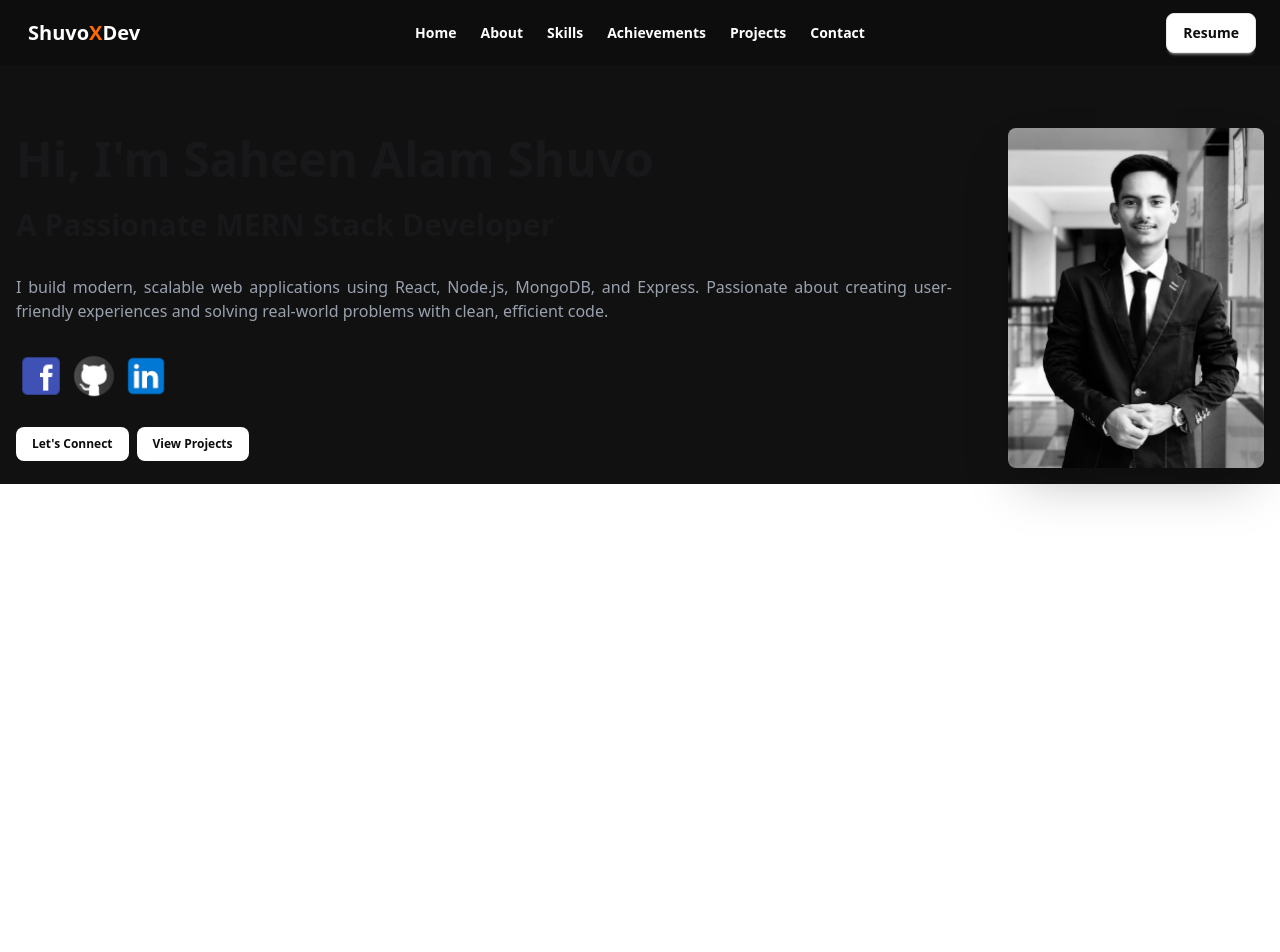
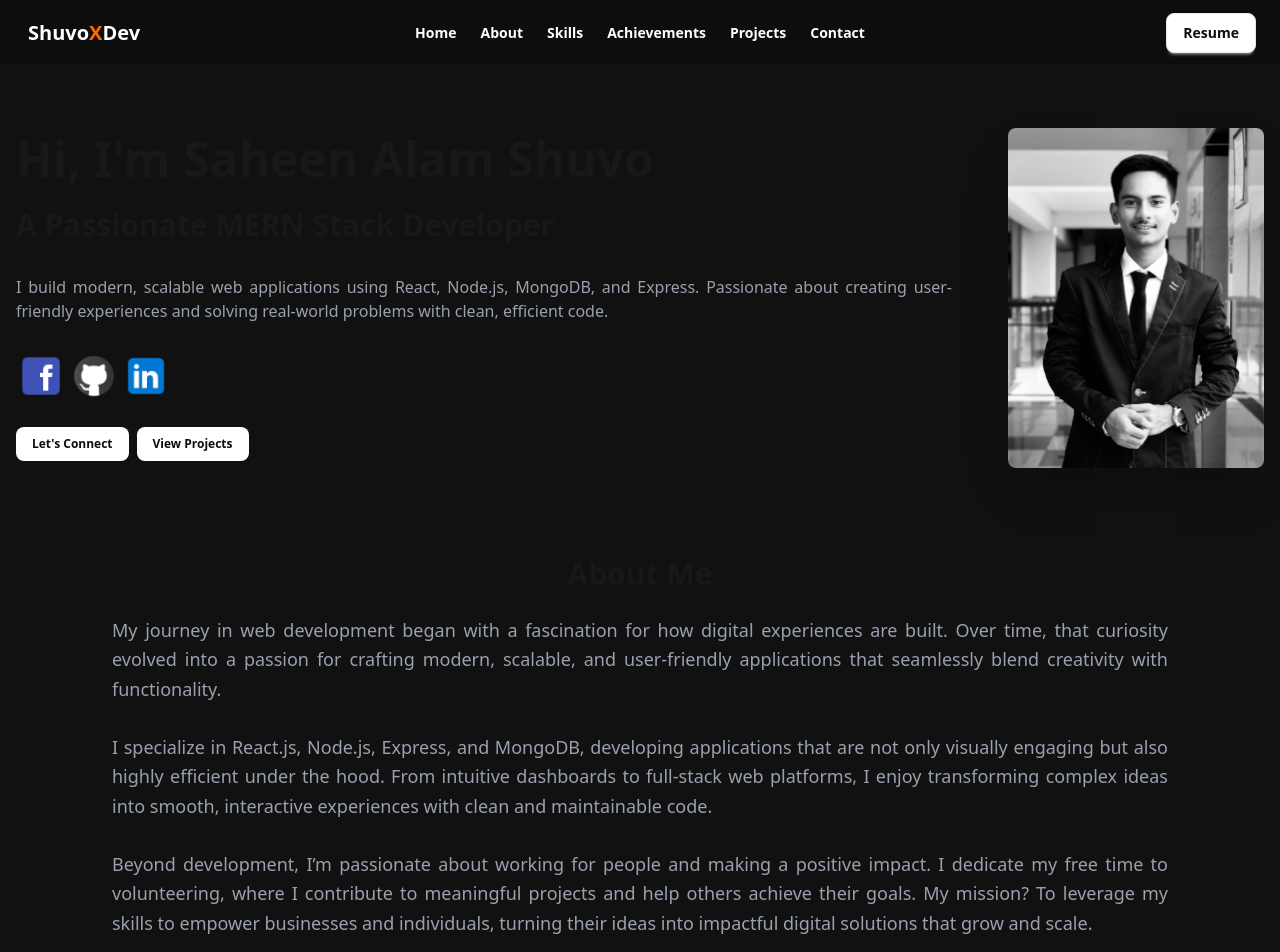
Before and after one commit to saheen-shuvo/my-portfolio, a React (Vite) app: page / in a window 1280 px wide. Shown: the top 952 px of the page. Before the commit the page ends 800 px from the top, so only its background shows below. Built offline with nearby package versions, Linux system fonts and the light colour scheme.

Commit message:
About me Section Added

```diff
--- a/src/components/About.jsx
+++ b/src/components/About.jsx
@@ -1,11 +1,22 @@
-import React from 'react';
+import React from "react";
 
 const About = () => {
-    return (
-        <div>
-
-        </div>
-    );
+  return (
+    <div className="bg-[#111111] px-4 pt-12 max-w-screen-xl mx-auto">
+      <h1 className="text-3xl font-bold text-center my-6">About Me</h1>
+      <p className="pb-16 px-24 text-lg text-gray-400 text-justify leading-relaxed">
+        My journey in web development began with a fascination for how digital experiences are built. Over time, that curiosity evolved into a passion for crafting modern, scalable, and user-friendly applications that seamlessly blend creativity with functionality.
+        <br></br>
+        <br></br>
+        I specialize in React.js, Node.js, Express, and MongoDB, developing applications that are not only visually engaging but also highly
+        efficient under the hood. From intuitive dashboards to full-stack
+        web platforms, I enjoy transforming complex ideas into smooth, interactive experiences with clean and maintainable code.
+        <br></br>
+        <br></br>
+        Beyond development, I’m passionate about working for people and making a positive impact. I dedicate my free time to volunteering, where I contribute to meaningful projects and help others achieve their goals. My mission? To leverage my skills to empower businesses and individuals, turning their ideas into impactful digital solutions that grow and scale.
+      </p>
+    </div>
+  );
 };
 
 export default About;
--- a/src/components/Into.jsx
+++ b/src/components/Into.jsx
@@ -6,7 +6,7 @@ import facebookIcon from "../assets/images/fb icon.png";
 
 const Into = () => {
   return (
-    <div className="hero min pt-16 md:pt-28 bg-[#111111]">
+    <div className="hero pt-16 md:pt-28 bg-[#111111] max-w-screen-xl mx-auto">
       <div className="hero-content flex flex-row-reverse">
         <img
           src={myFormalImg}
--- a/src/layout/MainLayout.jsx
+++ b/src/layout/MainLayout.jsx
@@ -1,12 +1,14 @@
 import Footer from "../components/Footer";
 import Navbar from "../components/Navbar";
 import Intro from "../components/Into";
+import About from "../components/About";
 
 const MainLayout = () => {
     return (
-        <div className="bg-[#0D0D0D]">
+        <div>
             <Navbar></Navbar>
             <Intro></Intro>
+            <About></About>
             {/* <Footer></Footer> */}
         </div>
     );
```
